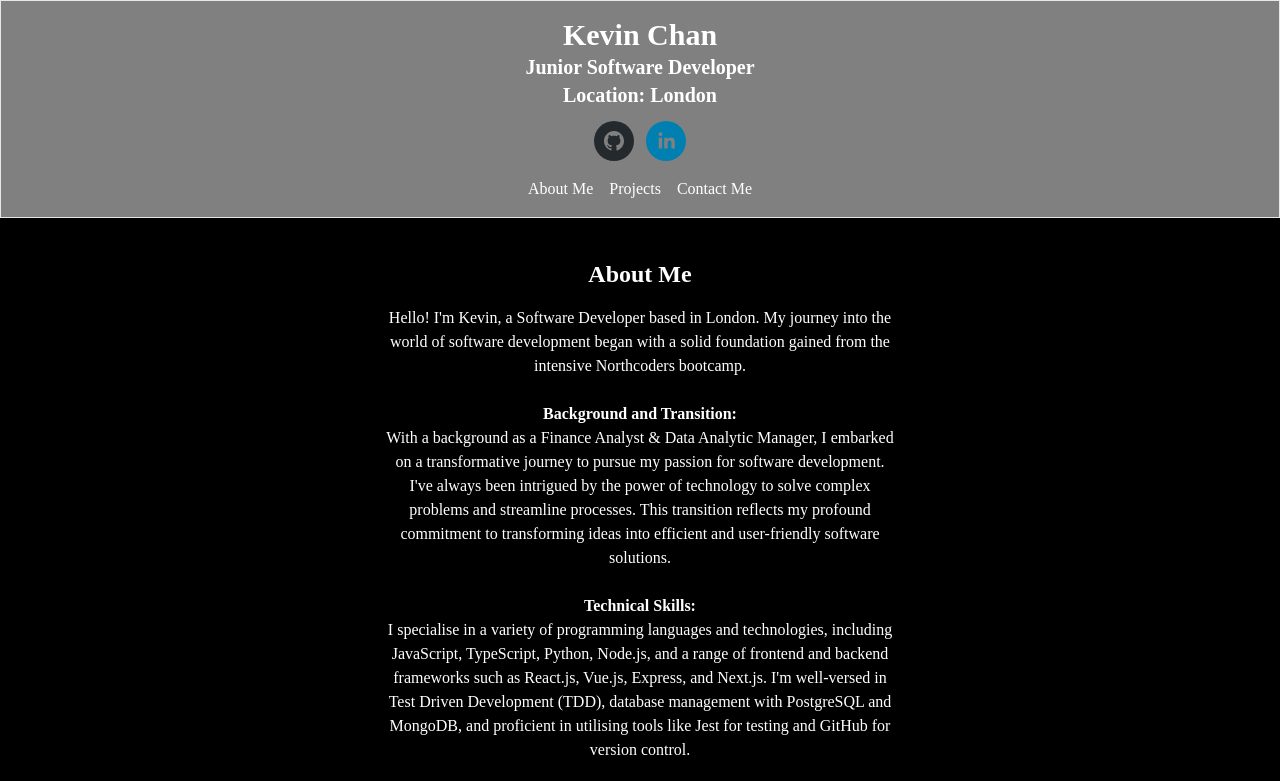
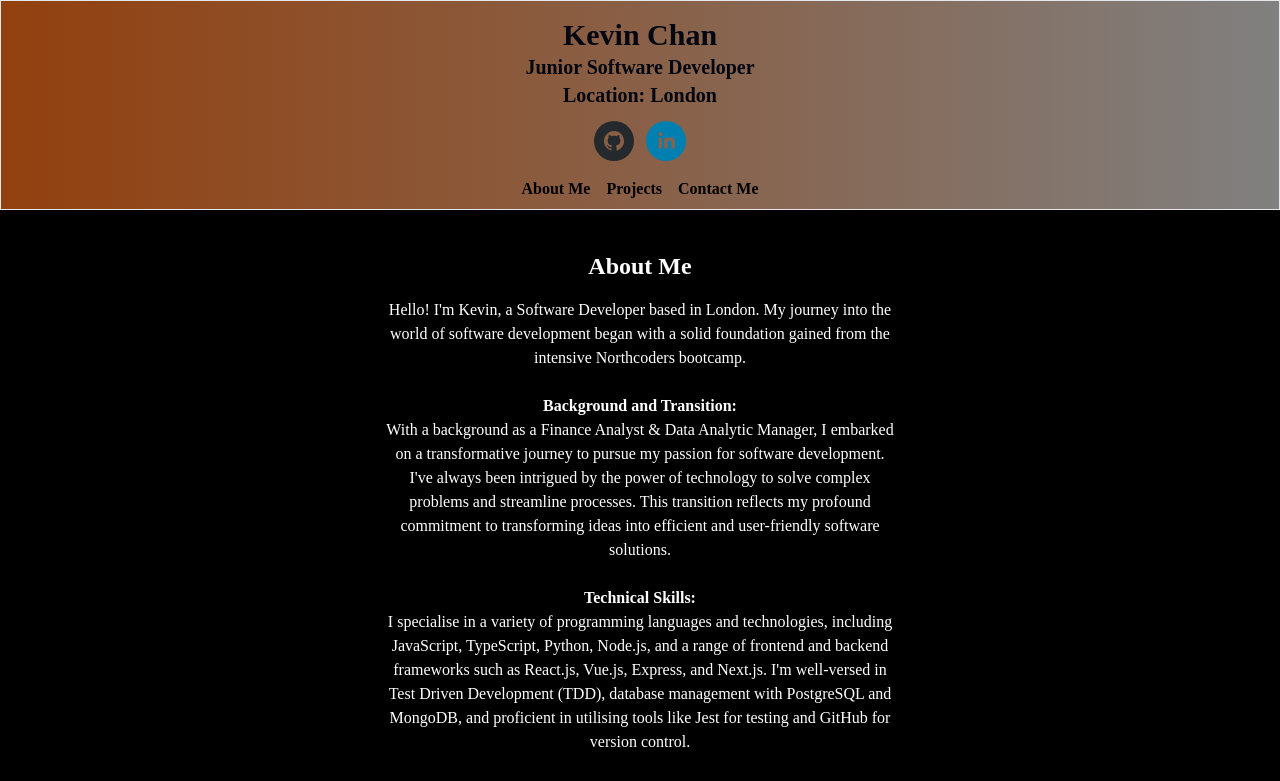
Before and after one commit to Sakhee89/Personal-Website, a React (Vite) app: page / in a window 1280 px wide. Shown: the top 781 px of the page. Built offline with nearby package versions, Linux system fonts and the light colour scheme.

Commit message:
adjust css

```diff
--- a/src/components/Header.jsx
+++ b/src/components/Header.jsx
@@ -1,10 +1,15 @@
 export function Header() {
   return (
     <header>
-      <h1 className="text-3xl mt-4 font-bold ">Kevin Chan</h1>
+      <h1 className="text-3xl mt-4 font-extrabold text-gray-950">Kevin Chan</h1>
       <section>
-        <p className=" font-bold text-xl">Junior Software Developer </p>
-        <p className="mb-3 font-bold text-xl"> Location: London</p>
+        <p className=" font-bold text-xl text-gray-950">
+          Junior Software Developer{" "}
+        </p>
+        <p className="mb-3 font-bold text-xl text-gray-950">
+          {" "}
+          Location: London
+        </p>
       </section>
     </header>
   );
--- a/src/components/NavBar.jsx
+++ b/src/components/NavBar.jsx
@@ -7,7 +7,7 @@ export function NavBar({
   handleContactMeClick,
 }) {
   return (
-    <nav className="nav border">
+    <nav className="nav border bg-gradient-to-r from-amber-800">
       <Header />
       <div>
         <SocialIcon
@@ -20,7 +20,7 @@ export function NavBar({
           url="https://www.linkedin.com/in/kevin-chan-b7103b135/"
         />
       </div>
-      <div className="flex justify-center space-x-4 mb-4 mt-4">
+      <div className="flex justify-center space-x-4 mb-2 mt-4 text-black font-semibold">
         <span onClick={handleAboutMeClick} style={{ cursor: "pointer" }}>
           About Me
         </span>
```
